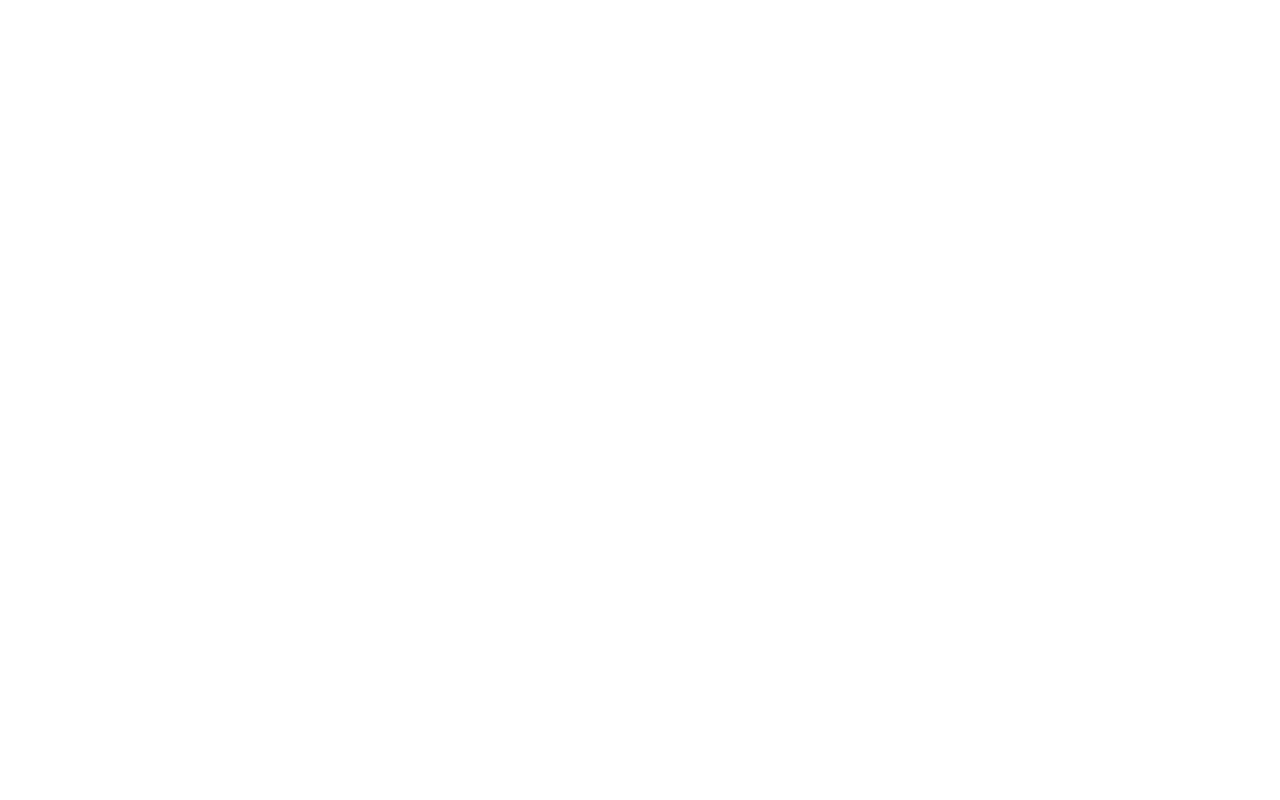
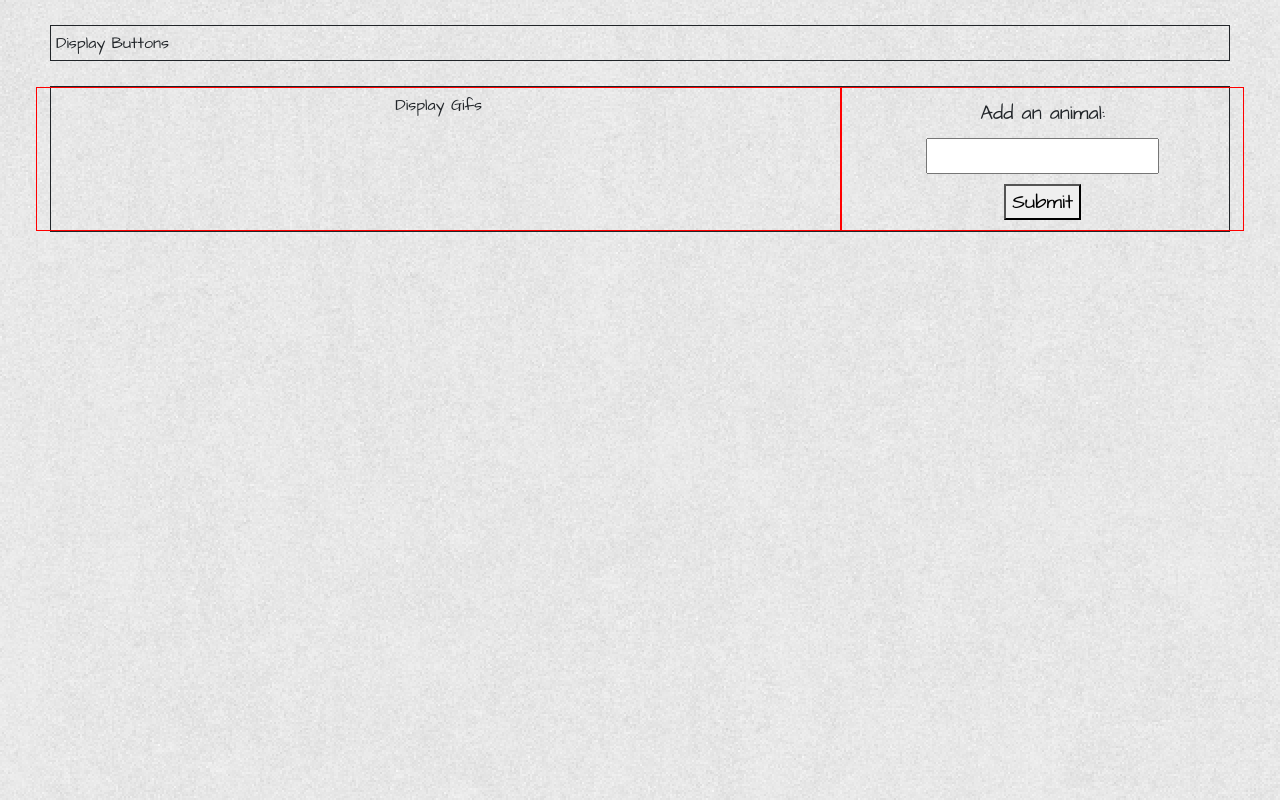
Before and after one commit to mbmedhurst/GifTastic, a plain HTML site: page index.html in a window 1280 px wide. Drawn offline with nearby package versions, Linux system fonts and the light colour scheme.

Commit message:
start html and css

```diff
--- a/assets/css/style.css
+++ b/assets/css/style.css
@@ -0,0 +1,34 @@
+body {
+    background-image: url(../images/soft_wallpaper_@2X.png);
+    font-family: 'Architects Daughter', cursive;
+}
+
+.container-btns {
+    border: 1px solid;
+    margin: 25px 50px;
+    padding: 5px;
+}
+
+.container-gifs {
+    margin: 25px 50px;
+    border: 1px solid;
+    text-align: center;
+
+}
+
+#displayGif {
+    border: 1px solid red;
+    text-align: center;
+    padding: 5px;
+}
+
+#createBtn {
+    border: 1px solid red;
+    text-align: center;
+    padding: 5px;
+}
+
+.inputText, .inputField, .submit {
+    padding: 5px;
+    font-size: 20px;
+}
--- a/index.html
+++ b/index.html
@@ -1,14 +1,33 @@
 <!DOCTYPE html>
 <html lang="en">
+
 <head>
     <meta charset="UTF-8">
     <meta name="viewport" content="width=device-width, initial-scale=1.0">
     <title>GifTastic</title>
     <link rel="stylesheet" href="./assets/css/reset.css">
+    <link rel="stylesheet" href="https://stackpath.bootstrapcdn.com/bootstrap/4.3.1/css/bootstrap.min.css"
+        integrity="sha384-ggOyR0iXCbMQv3Xipma34MD+dH/1fQ784/j6cY/iJTQUOhcWr7x9JvoRxT2MZw1T" crossorigin="anonymous">
+    <link href="https://fonts.googleapis.com/css?family=Architects+Daughter" rel="stylesheet">
     <link rel="stylesheet" href="./assets/css/style.css">
 </head>
+
 <body>
-
+    <div class="container-btns" id="displayBtn">Display Buttons</div>
+    <div class="container-gifs">
+        <div class="row">
+            <div class="col-8" id="displayGif">Display Gifs</div>
+            <div class="col-4" id="createBtn">
+                <div class="inputText">Add an animal:</div>
+                <div class="inputField">
+                    <input id="animalInput" type="text"></div>
+                <div class="submit">
+                    <button>Submit</button>
+                </div>
+            </div>
+        </div>
+    </div>
     <script src="assets/javascript/giftastic.js"></script>
 </body>
+
 </html>
```
Also changed, not shown: assets/images/soft_wallpaper.png (added), assets/images/soft_wallpaper_@2X.png (added), assets/images/white_tiles.png (added), assets/images/white_tiles_@2X.png (added), 2 other files.
